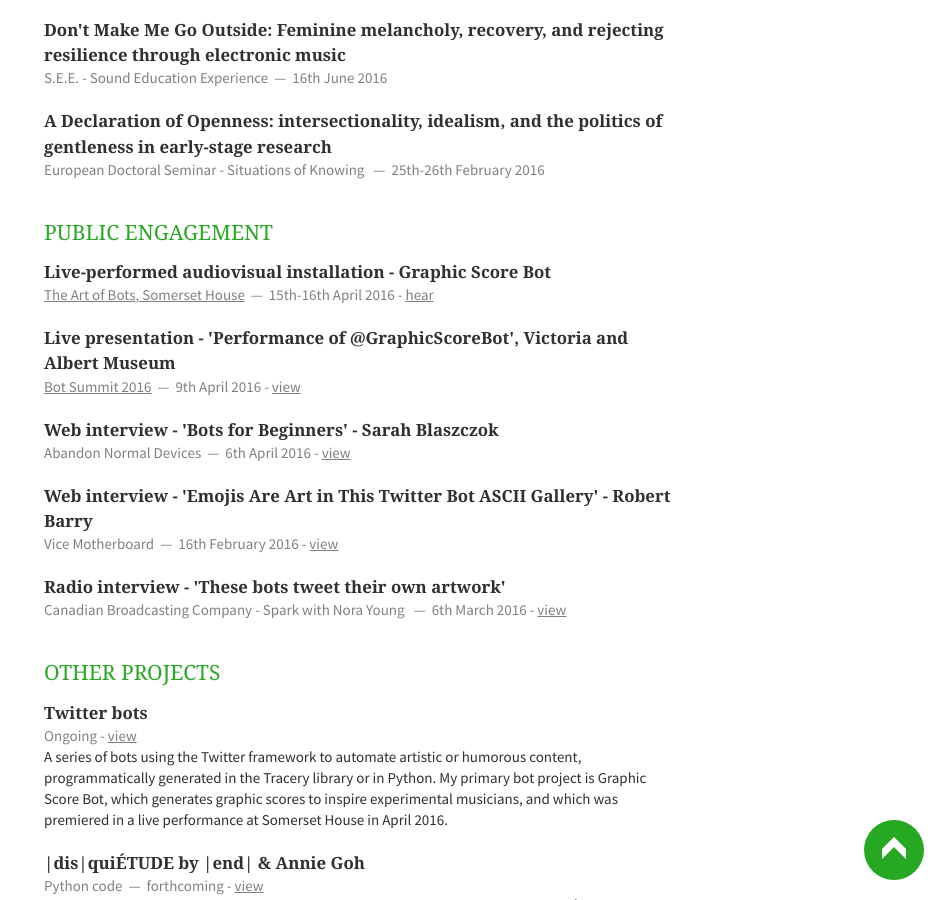
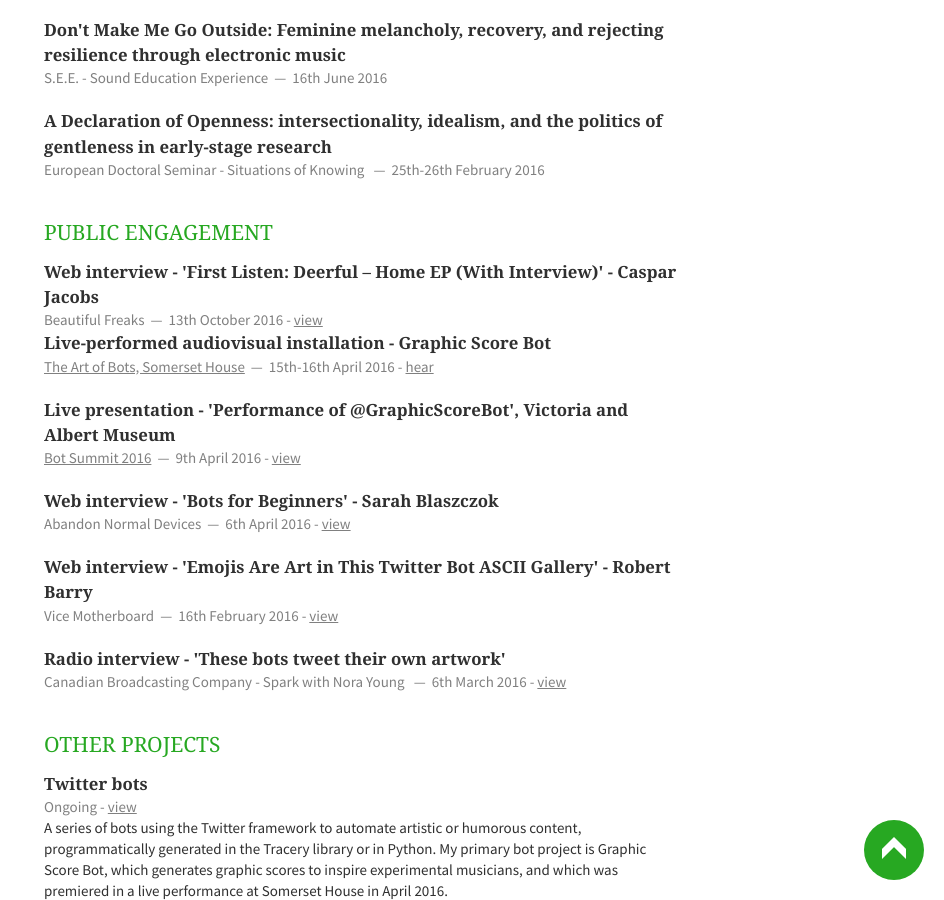
Before and after one commit to emmawinston/cv, a Jekyll site: the page built from index.html, in a window 1280 px wide and 900 px high, scrolled down 1941 px. Shown: the whole window, without its empty margins (336-1280 px from the left). Built offline with Jekyll 4.4.1, drawn with Linux system fonts in a browser that asks for light colours; nearby versions of some CDN libraries; Markdown is read by kramdown in place of the engine named in the settings; the list of posts is cut into pages by our own code.

Commit message:
added beautiful freaks interview

```diff
--- a/_includes/media.html
+++ b/_includes/media.html
@@ -1,5 +1,11 @@
 <section class="eleven columns">
     <h1>Public Engagement</h1>
+    <article>
+        <header>
+            <h1>Web interview - 'First Listen: Deerful – Home EP (With Interview)' - Caspar Jacobs</h1>
+            <span><address>Beautiful Freaks</address><time>13th October 2016</time> - <a href="http://beautifulfreaks.co.uk/features/2016/10/first-listen-deerful-home-ep-with-interview/">view</a></span>
+        </header>
+        <p></p>
     <article>
         <header>
             <h1>Live-performed audiovisual installation - Graphic Score Bot</h1>
```
